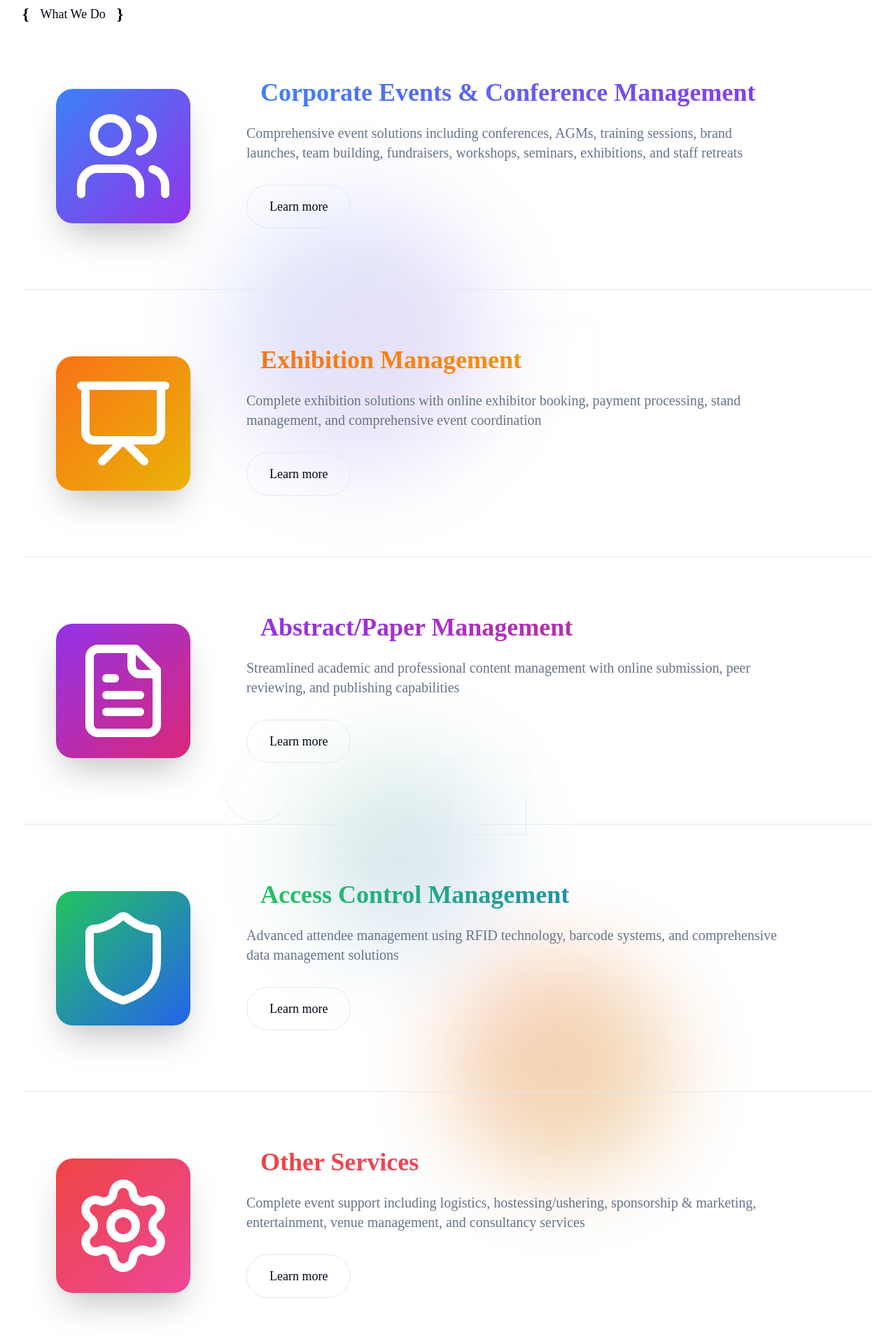
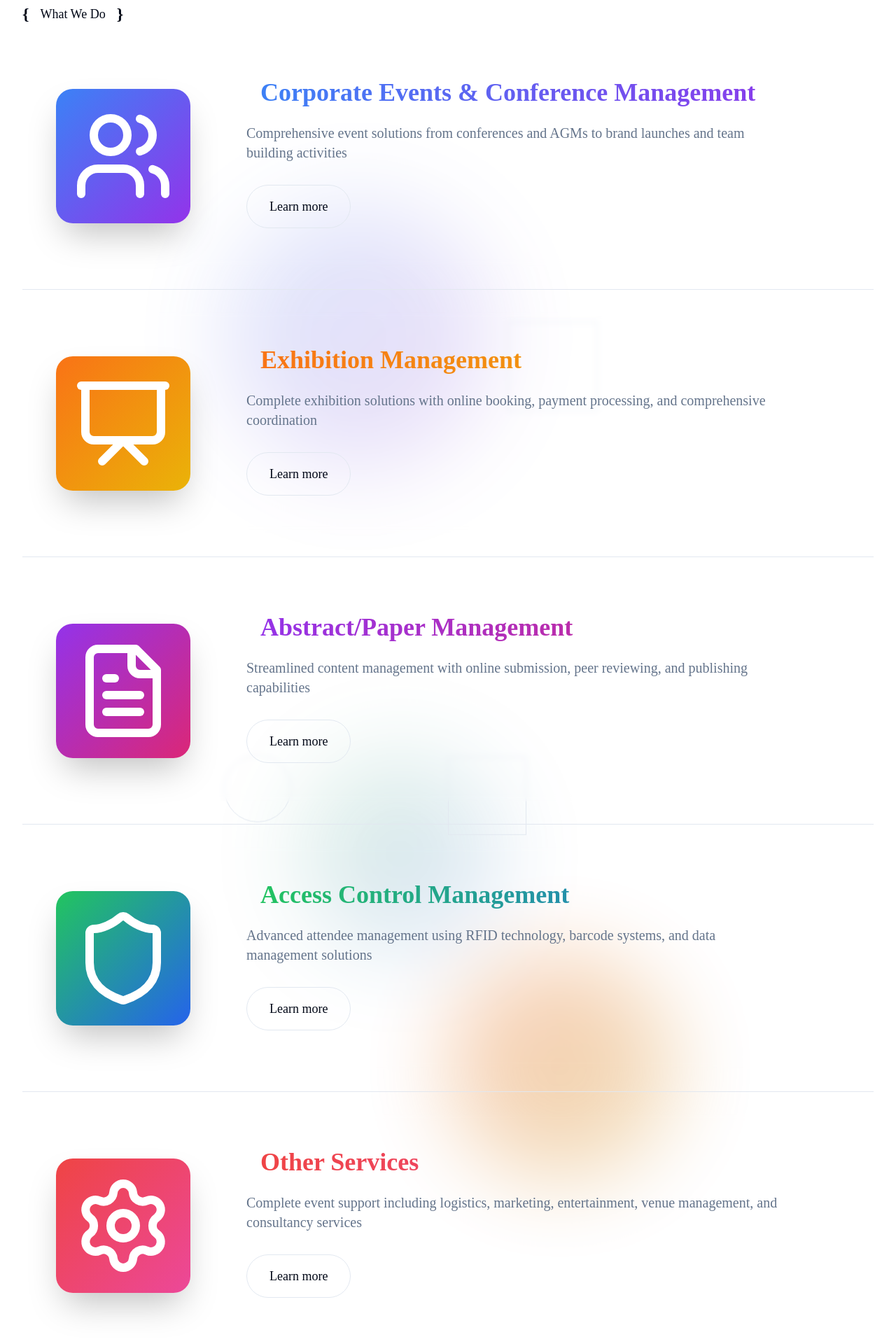
Before and after one commit to kolexstrings/sql-events, a Next.js app: page / in a window 1280 px wide. Shown: the part 2501-4421 px from the top of the page at 70% size. Built offline with nearby package versions, Linux system fonts and the light colour scheme.

Commit message:
imp what we do

```diff
--- a/src/app/components/WhatWeDo.tsx
+++ b/src/app/components/WhatWeDo.tsx
@@ -67,7 +67,7 @@ export default function WhatWeDo() {
     {
       title: "Corporate Events & Conference Management",
       description:
-        "Comprehensive event solutions including conferences, AGMs, training sessions, brand launches, team building, fundraisers, workshops, seminars, exhibitions, and staff retreats",
+        "Comprehensive event solutions from conferences and AGMs to brand launches and team building activities",
       gradient: "from-blue-500 to-purple-600",
       bgGradient: "from-blue-600/20 to-purple-700/20",
       icon: (
@@ -79,7 +79,7 @@ export default function WhatWeDo() {
     {
       title: "Exhibition Management",
       description:
-        "Complete exhibition solutions with online exhibitor booking, payment processing, stand management, and comprehensive event coordination",
+        "Complete exhibition solutions with online booking, payment processing, and comprehensive coordination",
       gradient: "from-orange-500 to-yellow-500",
       bgGradient: "from-orange-600/20 to-yellow-600/20",
       icon: (
@@ -91,7 +91,7 @@ export default function WhatWeDo() {
     {
       title: "Abstract/Paper Management",
       description:
-        "Streamlined academic and professional content management with online submission, peer reviewing, and publishing capabilities",
+        "Streamlined content management with online submission, peer reviewing, and publishing capabilities",
       gradient: "from-purple-600 to-pink-600",
       bgGradient: "from-purple-700/20 to-pink-700/20",
       icon: (
@@ -103,7 +103,7 @@ export default function WhatWeDo() {
     {
       title: "Access Control Management",
       description:
-        "Advanced attendee management using RFID technology, barcode systems, and comprehensive data management solutions",
+        "Advanced attendee management using RFID technology, barcode systems, and data management solutions",
       gradient: "from-green-500 to-blue-600",
       bgGradient: "from-green-600/20 to-blue-700/20",
       icon: (
@@ -115,7 +115,7 @@ export default function WhatWeDo() {
     {
       title: "Other Services",
       description:
-        "Complete event support including logistics, hostessing/ushering, sponsorship & marketing, entertainment, venue management, and consultancy services",
+        "Complete event support including logistics, marketing, entertainment, venue management, and consultancy services",
       gradient: "from-red-500 to-pink-500",
       bgGradient: "from-red-600/20 to-pink-700/20",
       icon: (
```
